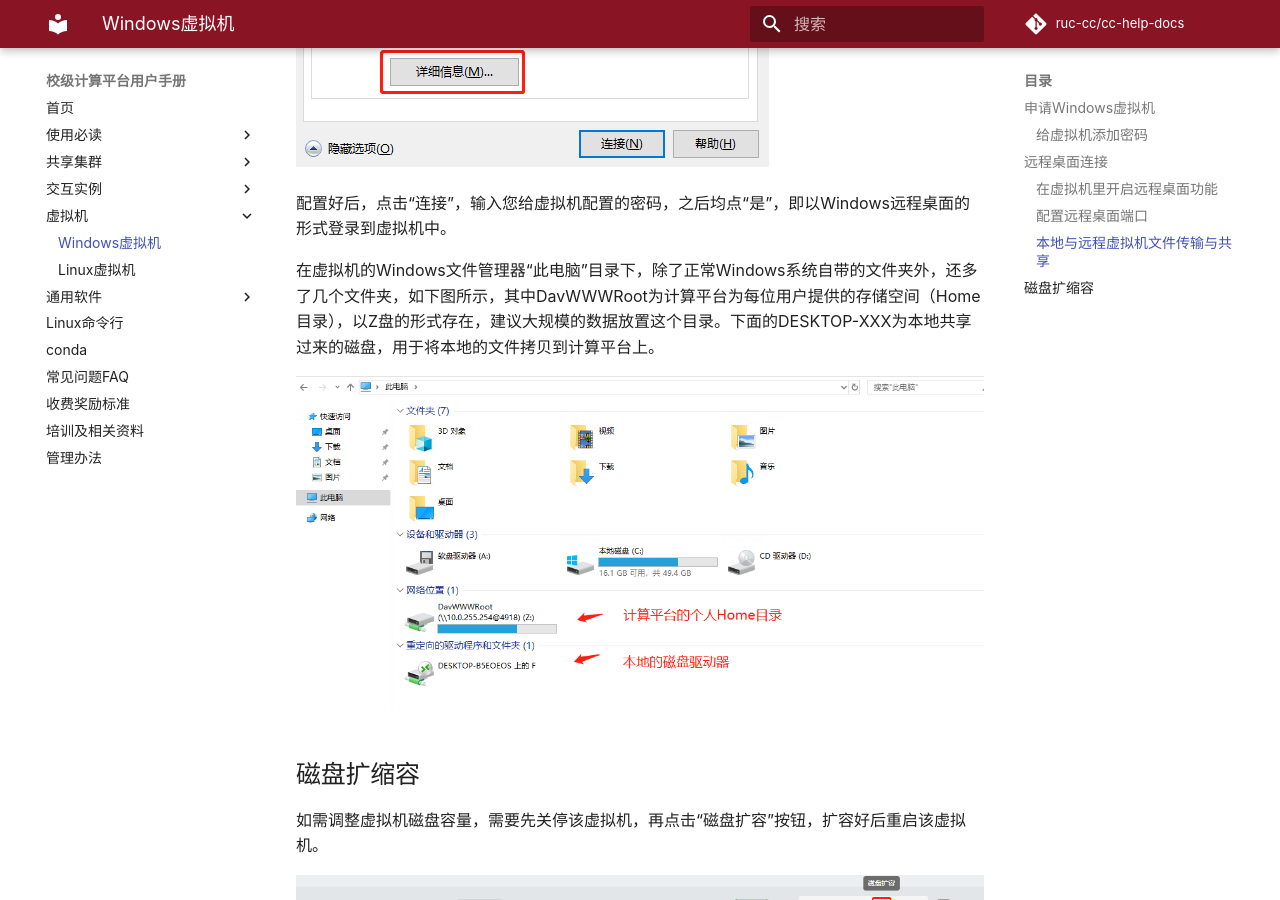
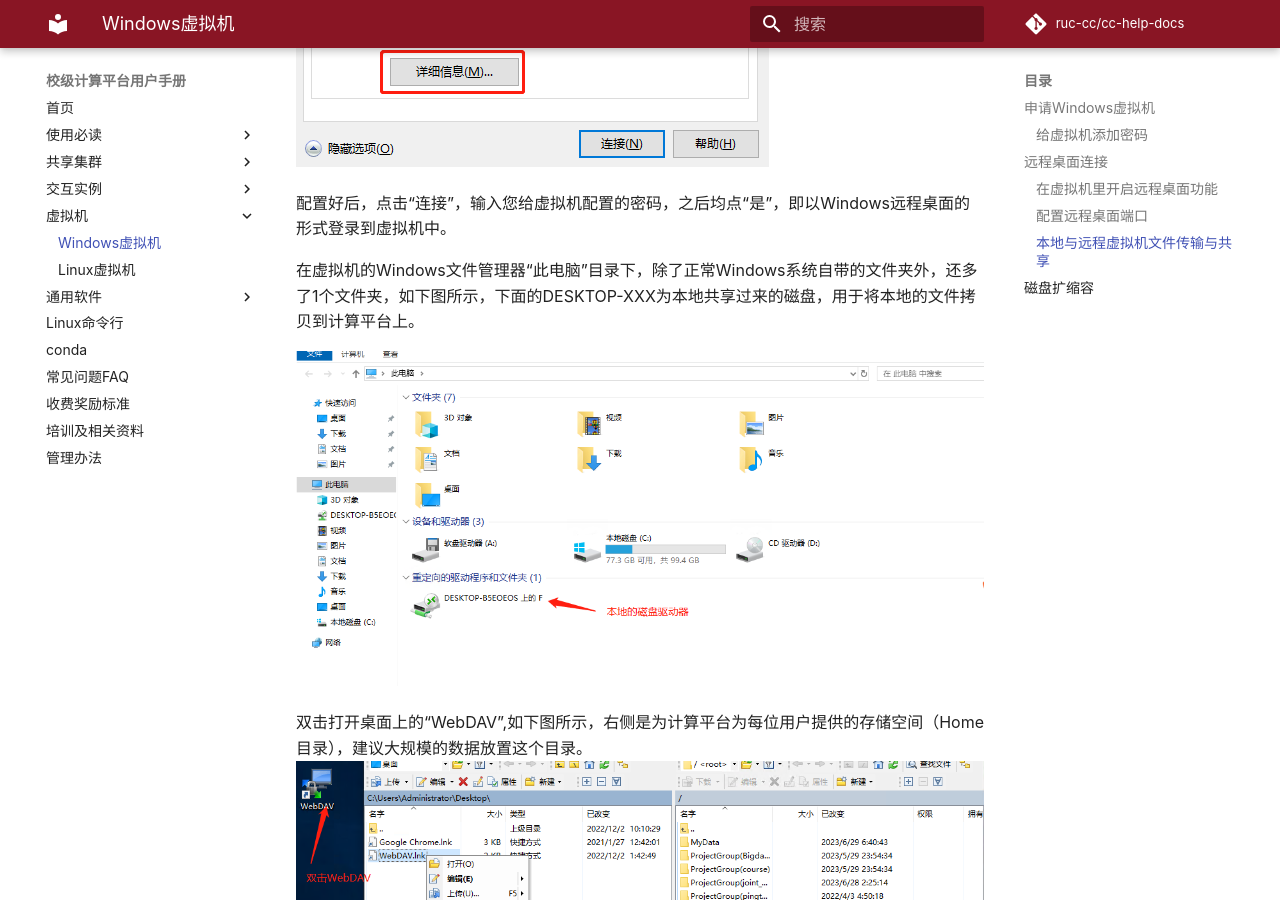
Before and after one commit to ruc-cc/cc-help-docs, an MkDocs documentation site: the page built from docs/virtual/windows.md, in a window 1280 px wide and 900 px high, scrolled down 5241 px. Built offline with MkDocs 1.6.1 and Material for MkDocs 9.7.7, drawn with Linux system fonts in a browser that asks for light colours; comment, search, counter and statistics services are not loaded.

Commit message:
updata
Signed-off-by: luweizheng <luweizheng36@hotmail.com>

```diff
--- a/docs/virtual/windows.md
+++ b/docs/virtual/windows.md
@@ -70,9 +70,12 @@
 
 配置好后，点击“连接”，输入您给虚拟机配置的密码，之后均点“是”，即以Windows远程桌面的形式登录到虚拟机中。
 
-在虚拟机的Windows文件管理器“此电脑”目录下，除了正常Windows系统自带的文件夹外，还多了几个文件夹，如下图所示，其中DavWWWRoot为计算平台为每位用户提供的存储空间（Home目录），以Z盘的形式存在，建议大规模的数据放置这个目录。下面的DESKTOP-XXX为本地共享过来的磁盘，用于将本地的文件拷贝到计算平台上。
+在虚拟机的Windows文件管理器“此电脑”目录下，除了正常Windows系统自带的文件夹外，还多了1个文件夹，如下图所示，下面的DESKTOP-XXX为本地共享过来的磁盘，用于将本地的文件拷贝到计算平台上。
 
-![文件与数据管理](../images/windows_folders.png)
+![文件与数据管理1](../images/windows_folders01.png)
+
+双击打开桌面上的“WebDAV”,如下图所示，右侧是为计算平台为每位用户提供的存储空间（Home目录），建议大规模的数据放置这个目录。
+![文件与数据管理2](../images/windows_folders02.png)
 
 ## 磁盘扩缩容
 
```
